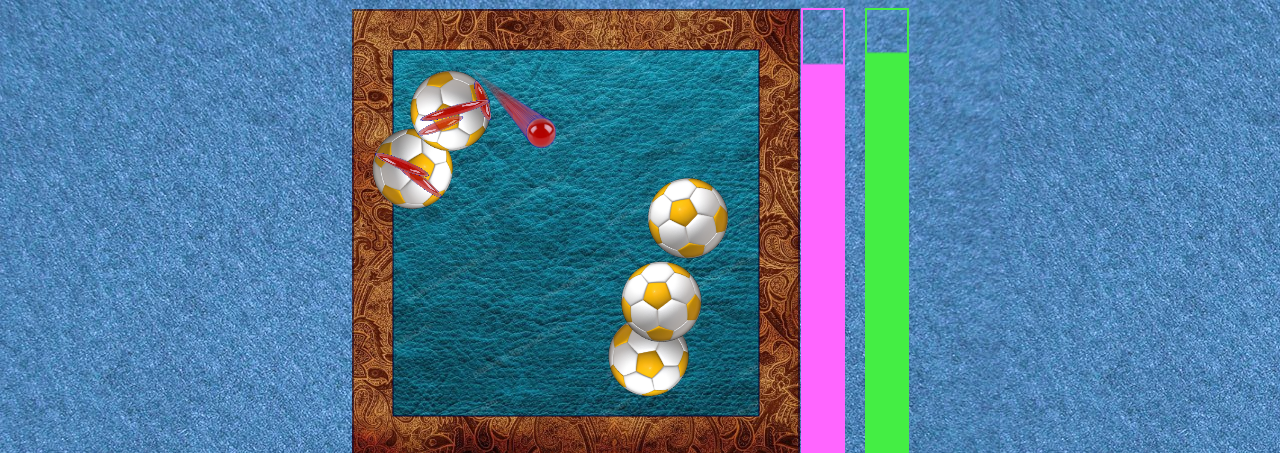
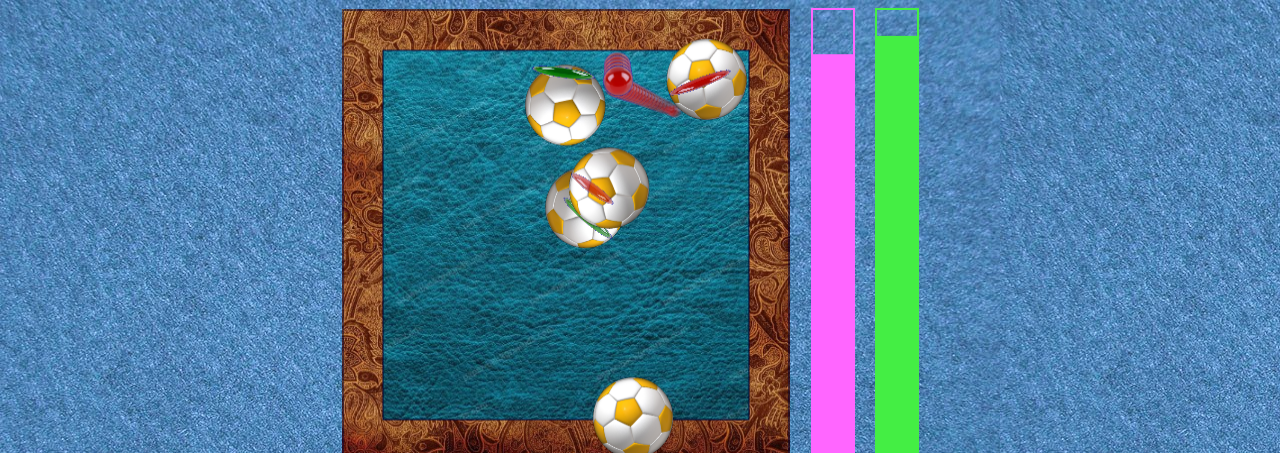
Before and after one commit to kaimet/Ball-Tamer, a plain HTML site: page index.html in a window 1280 px wide. Shown: the top 453 px of the page. Drawn offline with Linux system fonts and the light colour scheme.

Commit message:
Add files via upload

```diff
--- a/index.html
+++ b/index.html
@@ -4,21 +4,14 @@
   <title>Ball Tamer Mini</title>
 	<link rel="icon" type="image/png" href="favicon-32x32.png" sizes="32x32" />
 	<link rel="icon" type="image/png" href="favicon-16x16.png" sizes="16x16" />
-
-	<meta property=’og:title’ content='Ball Tamer'/>
-	<meta property=’og:image’ content='https://kaimet.github.io/Ball-Tamer/img/thumbnail.png’/>
-	<meta property=’og:description’ content='game of skill'/>
-	<meta property=’og:url’ content='https://kaimet.github.io/Ball-Tamer/'/>
-	<meta property='og:image:width' content='436' />
-	<meta property='og:image:height' content='436' />
 </head>
 
 <body style="background-image: url('img/bg.jpg')">
 
 <div id="container" style="display: flex; justify-content: center;">
 <canvas id="gameCanvas" width="450" height="450"></canvas>
-<canvas id="progressCanvas" width="40" height="350" style="border:2px solid #ff66ff; margin-right: 20px;"></canvas>
-<canvas id="angCanvas" width="40" height="350" style="border:2px solid #44ee44; margin-right: 20px;"></canvas>
+<canvas id="speedCanvas" width="40" height="450" style="border:2px solid #ff66ff; margin-left: 20px; margin-right: 20px;"></canvas>
+<canvas id="angCanvas" width="40" height="450" style="border:2px solid #44ee44; margin-right: 20px;"></canvas>
 </div>
 <div id="scoreContainer" style="display: flex; justify-content: center; fontSize = '36px'"></div>
 
@@ -35,13 +28,21 @@ var fpsOut = document.createElement('div');
 document.body.appendChild(fpsOut);
 fpsOut.style.fontSize = '28px';
 
+var debugOut = document.createElement('div');
+document.body.appendChild(debugOut);
+debugOut.style.fontSize = '28px';
+
 var canvas = document.getElementById("gameCanvas");
 var ctx = canvas.getContext("2d");
 ctx.imageSmoothingEnabled = true;
 //ctx.imageSmoothingQuality = 'high';
-var prgCanvas = document.getElementById("progressCanvas");
-var ctxPrg = prgCanvas.getContext("2d");
+var spCanvas = document.getElementById("speedCanvas");
+var ctxPrg = spCanvas.getContext("2d");
 var ctxAng = angCanvas.getContext("2d");
+
+
+
+// ========================================================================
 
 var playerRad = 15;
 var playerMass = 1;
@@ -52,18 +53,18 @@ var tractionOnKeyDown = 0.97;
 var nBalls = 5;
 var ballRad = 40;
 var ballMass = 7;
-var initBallSpeed = 1.5
+var initBallSpeed = 2.3
 //var initBallSpeed = 0.05
 var minSpeed      = 0.04;
 var initAngVel = 0.015;
 //var initAngVel = 0;//0.00015;
 var minAngVel  = 0.0007;
 
-var Score = 120;
+var Score = 125;
 var gameOver = false;
 
 var edge = 41;
-var shrinkingRate = 3.5; //  sec / px
+var shrinkingRate = 3.3; //  sec / px
 
 var ballImage = new Image();
 ballImage.src = "img/ball.png";
@@ -74,6 +75,10 @@ var directionImage = new Image();
 directionImage.src = "img/direction.png";
 var hitImage= new Image();
 hitImage.src = "img/hit.png";
+var hitGreenImage= new Image();
+hitGreenImage.src = "img/hit-green.png";
+var hitRedImage= new Image();
+hitRedImage.src = "img/hit-red.png";
 var backgroundImage = new Image();
 backgroundImage.src = "img/background.jpg";
 var edgeImage = new Image();
@@ -230,8 +235,8 @@ function Ball(x, y, speed, angVel) {
 
 }
 
-Ball.prototype.addHit = function(angle, j, hitAngle) {
-    this.hits.push({angle: angle, time: 0, j: j, hitAngle: hitAngle});
+Ball.prototype.addHit = function(angle, j, hitAngle, good) {
+    this.hits.push({angle: angle, time: 0, j: j, hitAngle: hitAngle, good: good});
 }
 
 
@@ -308,7 +313,7 @@ Ball.prototype.draw = function() {
     ctx.rotate(Math.PI - hit.hitAngle );
 
     ctx.drawImage(
-        hitImage,
+        hit.good ? hitGreenImage : hitRedImage,
         0,
         -hitSize / 2,
         hitLength,
@@ -384,6 +389,9 @@ function collidesWithBall(player) {
 							continue;
 					}
 
+					var spBeforeHit = Math.sqrt(ball.vx*ball.vx + ball.vy*ball.vy);
+					var avBeforeHit = ball.angularVelocity;
+
 					// calculate impulse scalar
 					var e = 1; // coefficient of restitution (1 for elastic collision)
 					let j = -(1+e)*velAlongNormal;
@@ -433,12 +441,17 @@ function collidesWithBall(player) {
 						var hitAngle = Math.atan2(dy, dx);
 						hitAngle -= ball.angle;
 
+						// TODO need to check and change that
+						var hitForce = -Math.sqrt(Math.abs(j)*888+233);
+						//var dSp = Math.sqrt(ball.vx*ball.vx + ball.vy*ball.vy) - spBeforeHit;
+						//dSp *= 100;
+
 						// calculate angle between direction towards center of ball and player's direction
 						var playerAngle = Math.atan2(player.vy, player.vx);
 						var centerAngle = Math.atan2(-dy, -dx);
 						var hitRotation = playerAngle - centerAngle;
-
-						ball.addHit(hitAngle, -Math.sqrt(Math.abs(j))*40+5, hitRotation);
+						var good = Math.abs(ball.angularVelocity) - Math.abs(avBeforeHit) <= 0;
+						ball.addHit(hitAngle, hitForce, hitRotation, good);
 					}
 
 					return true;
@@ -481,7 +494,6 @@ function Sound(filename) {
 
 
 
-
 var avrSpeed = 10, avrAngVel = 10;
 
 var filterStrength = 20;
@@ -507,11 +519,6 @@ function update() {
 	frameTime += (thisFrameTime - frameTime) / filterStrength;
 	lastLoop = thisLoop;
 }
-
-
-setInterval(function(){
-		//fpsOut.innerHTML = (1000/frameTime).toFixed(1) + " fps";
-}, 1000);
 
 
 
@@ -546,14 +553,14 @@ function draw() {
 	});
 
 	// Average Velocity bar
-	ctxPrg.clearRect(0, 0, prgCanvas.width, prgCanvas.height);
+	ctxPrg.clearRect(0, 0, spCanvas.width, spCanvas.height);
 	var k = 0.5
-	scf = prgCanvas.height / Math.pow(initBallSpeed - minSpeed, k);
+	scf = spCanvas.height / Math.pow(initBallSpeed - minSpeed, k);
 	var h = Math.pow(avrSpeed - minSpeed, k) * scf;
-	h = Math.min(h, prgCanvas.height);
+	h = Math.min(h, spCanvas.height);
 	ctxPrg.beginPath();
 	ctxPrg.fillStyle = "#ff66ff";
-	ctxPrg.fillRect(0, prgCanvas.height - h, prgCanvas.width, prgCanvas.height);
+	ctxPrg.fillRect(0, spCanvas.height - h, spCanvas.width, spCanvas.height);
 
 	// Average Angular Velocity bar
 	ctxAng.clearRect(0, 0, angCanvas.width, angCanvas.height);
@@ -588,6 +595,15 @@ document.onkeydown = document.onkeyup = function(e) {
     }
 };
 
+
+setInterval(function(){
+		//fpsOut.innerHTML = (1000/frameTime).toFixed(1) + " fps";
+}, 1000);
+
+function db(v) {
+	debugOut.innerHTML = v;
+}
+
 </script>
 </body>
 </html>
```
